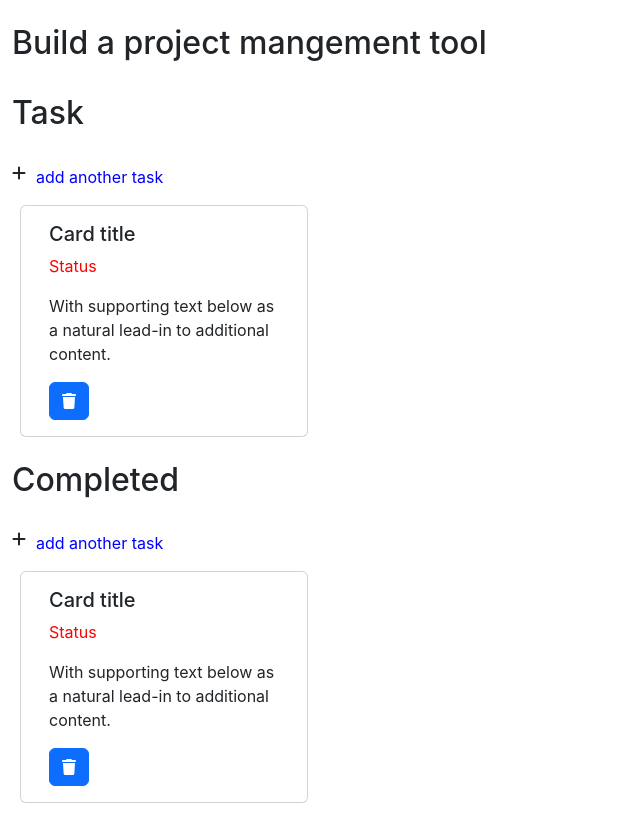
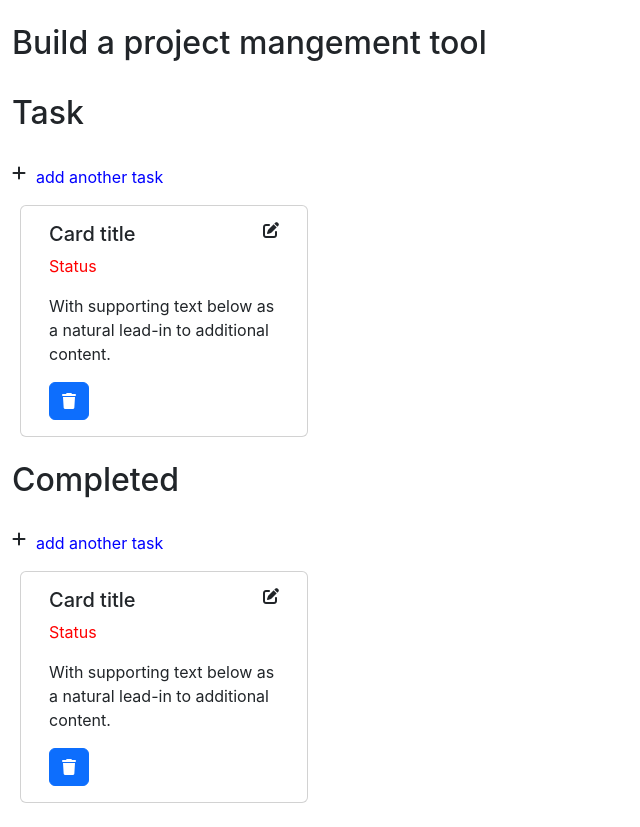
Before and after one commit to rupak-1/project-management-tool, a React (Create React App) app in the folder front_end/: page /project in a window 1280 px wide. Shown: the whole page, without its empty margins (0-640 px from the left). Built offline with nearby package versions, Linux system fonts and the light colour scheme.

Commit message:
added edit modal

```diff
--- /dev/null
+++ b/front_end/src/components/Example.jsx
@@ -0,0 +1,32 @@
+import React, { useState } from 'react'
+import Button from 'react-bootstrap/Button';
+import Modal from 'react-bootstrap/Modal';
+
+function Example() {
+  const [show, setShow] = useState(false);
+
+  const handleClose = () => setShow(false);
+  const handleShow = () => setShow(true);
+
+  return (
+    <>
+      <i variant="primary" onClick={handleShow} className="fa-solid fa-pen-to-square"/>
+      <Modal show={show} onHide={handleClose}>
+        <Modal.Header closeButton>
+          <Modal.Title>Modal heading</Modal.Title>
+        </Modal.Header>
+        <Modal.Body>Woohoo, you're reading this text in a modal!</Modal.Body>
+        <Modal.Footer>
+          <Button variant="secondary" onClick={handleClose}>
+            Close
+          </Button>
+          <Button variant="primary" onClick={handleClose}>
+            Save Changes
+          </Button>
+        </Modal.Footer>
+      </Modal>
+    </>
+  );
+}
+
+export default Example
--- a/front_end/src/components/List.css
+++ b/front_end/src/components/List.css
@@ -5,3 +5,8 @@
 .btn-status{
     color: red;
 }
+
+.title-properties{
+    display: flex;
+    justify-content: space-between;
+}
--- a/front_end/src/components/List.jsx
+++ b/front_end/src/components/List.jsx
@@ -1,5 +1,6 @@
 import React from 'react'
 import CreateTaskButton from './CreateTaskButton';
+import Example from './Example';
 import "./List.css";
 
 function List() {
@@ -7,12 +8,15 @@ function List() {
     <>
     {/* TODO : create task button should condtionally render depending on the type of list it is */}
     <CreateTaskButton/>
-    <div class="card main-card">
-      <div class="card-body">
-        <h5 class="card-title">Card title </h5>
+    <div className="card main-card">
+      <div className="card-body">
+        <div className='title-properties'>
+        <h5 className="card-title">Card title </h5>
+        <Example/>
+        </div>
         <p className='btn-status'>Status</p>
-        <p class="card-text">With supporting text below as a natural lead-in to additional content.</p>
-        <a href="#" class="btn btn-primary"><i class="fa-solid fa-trash"></i></a>
+        <p className="card-text">With supporting text below as a natural lead-in to additional content.</p>
+        <a href="#" className="btn btn-primary"><i className="fa-solid fa-trash"></i></a>
       </div>
    </div>
     </>
```
